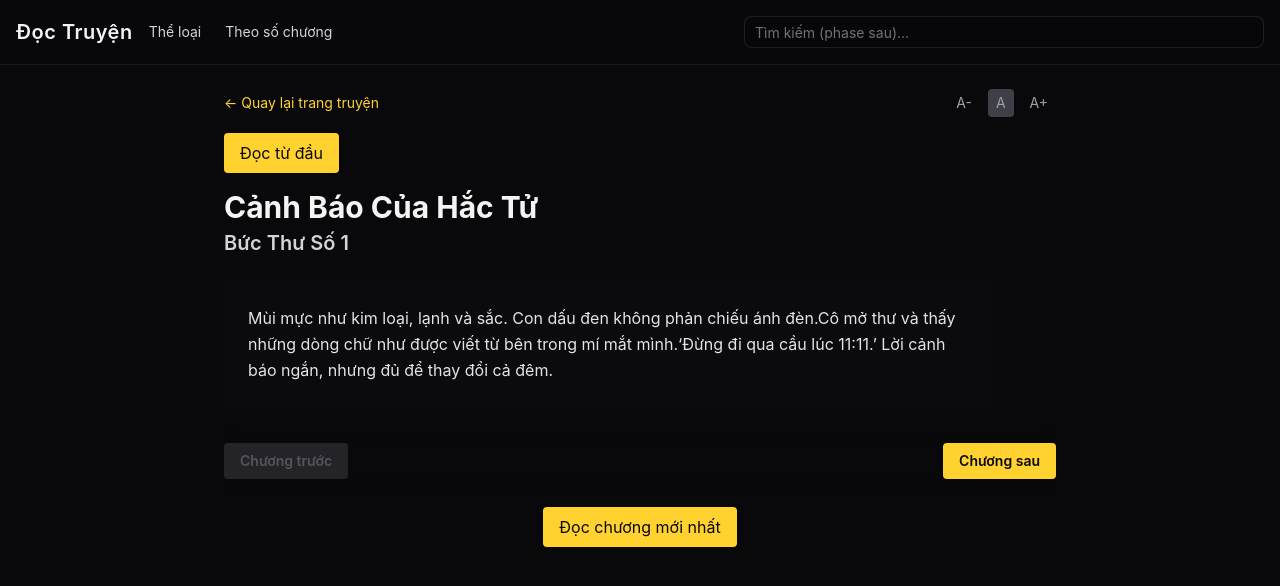
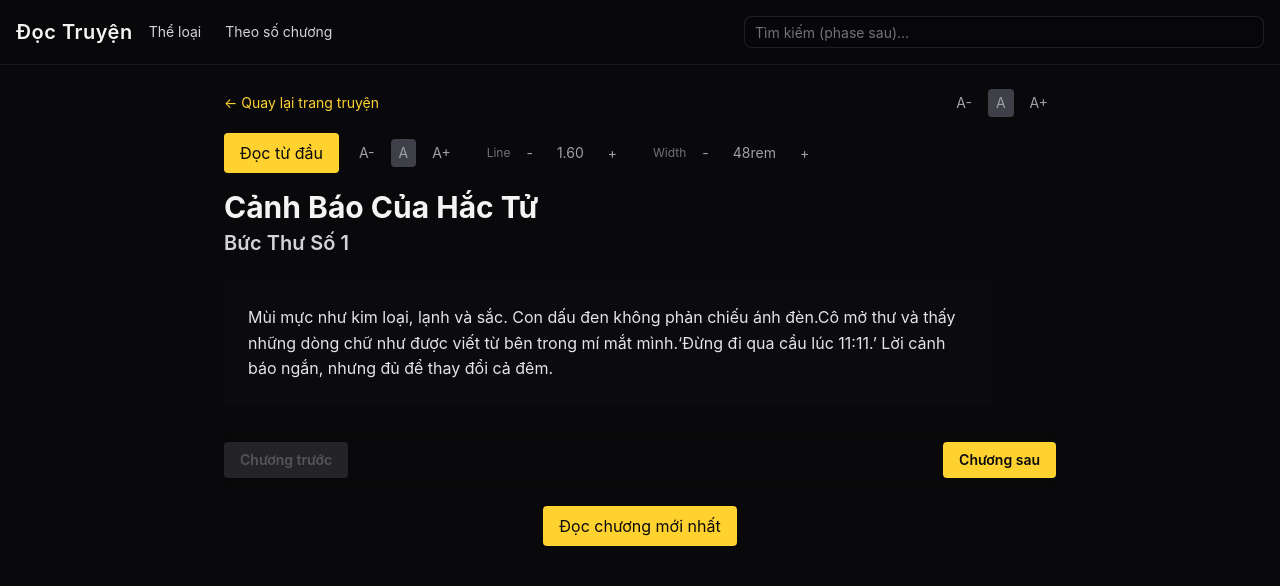
Before and after one commit to longfly84/story-platform, a React (Vite) app: page /doc-truyen/canh-bao-cua-hac-tu/chuong-1 in a window 1280 px wide. Shown: the top 586 px of the page. Built offline with nearby package versions, Linux system fonts and the light colour scheme.

Commit message:
Add reader settings UX

```diff
--- a/src/pages/ReaderPage.tsx
+++ b/src/pages/ReaderPage.tsx
@@ -11,7 +11,56 @@ export default function ReaderPage() {
   const navigate = useNavigate()
   const story = slug ? getStoryBySlug(slug) : undefined
 
-  const [fontSize, setFontSize] = useState("medium") // small, medium, large
+  type ReaderSettings = {
+    fontSize: "small" | "medium" | "large"
+    lineHeight: number
+    contentWidth: string
+  }
+
+  const DEFAULT_SETTINGS: ReaderSettings = {
+    fontSize: "medium",
+    lineHeight: 1.6,
+    contentWidth: "48rem",
+  }
+
+  const [fontSize, setFontSize] = useState<ReaderSettings["fontSize"]>(() => {
+    try {
+      const raw = localStorage.getItem("readerSettings")
+      if (!raw) return DEFAULT_SETTINGS.fontSize
+      const s = JSON.parse(raw) as ReaderSettings
+      return s.fontSize ?? DEFAULT_SETTINGS.fontSize
+    } catch {
+      return DEFAULT_SETTINGS.fontSize
+    }
+  }) // small, medium, large
+  const [lineHeight, setLineHeight] = useState<number>(() => {
+    try {
+      const raw = localStorage.getItem("readerSettings")
+      if (!raw) return DEFAULT_SETTINGS.lineHeight
+      const s = JSON.parse(raw) as ReaderSettings
+      return s.lineHeight ?? DEFAULT_SETTINGS.lineHeight
+    } catch {
+      return DEFAULT_SETTINGS.lineHeight
+    }
+  })
+  const [contentWidth, setContentWidth] = useState<string>(() => {
+    try {
+      const raw = localStorage.getItem("readerSettings")
+      if (!raw) return DEFAULT_SETTINGS.contentWidth
+      const s = JSON.parse(raw) as ReaderSettings
+      return s.contentWidth ?? DEFAULT_SETTINGS.contentWidth
+    } catch {
+      return DEFAULT_SETTINGS.contentWidth
+    }
+  })
+
+  // persist settings
+  useEffect(() => {
+    const s: ReaderSettings = { fontSize, lineHeight, contentWidth }
+    try {
+      localStorage.setItem("readerSettings", JSON.stringify(s))
+    } catch {}
+  }, [fontSize, lineHeight, contentWidth])
 
   if (!story) {
     return (
@@ -140,21 +189,67 @@ export default function ReaderPage() {
               </button>
             </div>
           </div>
-          <div className="mb-4">
+          <div className="mb-4 flex flex-wrap items-center gap-3">
             <button
               onClick={() => navigate(`/doc-truyen/${slug}/${story.chapters[0]?.slug ?? "chuong-1"}`)}
               className="rounded bg-amber-300 px-4 py-2 text-zinc-950 hover:bg-amber-200"
             >
               Đọc từ đầu
             </button>
+
+            {/* Font size controls (existing) */}
+            <div className="flex items-center gap-2 text-sm text-zinc-400">
+              <button
+                onClick={() => setFontSize("small")}
+                className={`rounded px-2 py-1 hover:bg-zinc-700 ${fontSize === "small" ? "bg-zinc-700" : ""}`}
+                aria-label="Cỡ chữ nhỏ"
+              >
+                A-
+              </button>
+              <button
+                onClick={() => setFontSize("medium")}
+                className={`rounded px-2 py-1 hover:bg-zinc-700 ${fontSize === "medium" ? "bg-zinc-700" : ""}`}
+                aria-label="Cỡ chữ vừa"
+              >
+                A
+              </button>
+              <button
+                onClick={() => setFontSize("large")}
+                className={`rounded px-2 py-1 hover:bg-zinc-700 ${fontSize === "large" ? "bg-zinc-700" : ""}`}
+                aria-label="Cỡ chữ lớn"
+              >
+                A+
+              </button>
+            </div>
+
+            {/* Line height and width controls (minimal UI) */}
+            <div className="ml-4 flex items-center gap-2 text-sm text-zinc-400">
+              <label className="text-xs text-zinc-500">Line</label>
+              <button onClick={() => setLineHeight((v) => Math.max(1, +(v - 0.1).toFixed(2)))} className="rounded px-2 py-1 hover:bg-zinc-700">-</button>
+              <div className="px-2">{lineHeight.toFixed(2)}</div>
+              <button onClick={() => setLineHeight((v) => +(v + 0.1).toFixed(2))} className="rounded px-2 py-1 hover:bg-zinc-700">+</button>
+            </div>
+
+            <div className="ml-4 flex items-center gap-2 text-sm text-zinc-400">
+              <label className="text-xs text-zinc-500">Width</label>
+              <button onClick={() => setContentWidth((w) => {
+                const val = parseFloat(w)
+                return `${Math.max(32, val - 4)}rem`
+              })} className="rounded px-2 py-1 hover:bg-zinc-700">-</button>
+              <div className="px-2">{contentWidth}</div>
+              <button onClick={() => setContentWidth((w) => {
+                const val = parseFloat(w)
+                return `${Math.min(120, val + 4)}rem`
+              })} className="rounded px-2 py-1 hover:bg-zinc-700">+</button>
+            </div>
           </div>
 
           <h1 className="text-3xl font-bold text-zinc-100">{story.title}</h1>
           <h2 className="mt-1 text-xl font-semibold text-zinc-300">{currentChapter.title}</h2>
 
           <article
-            className={`mt-6 max-w-3xl space-y-6 rounded bg-zinc-900/20 p-6 text-zinc-200 ${fontSizeClasses[fontSize]}`}
-            style={{ whiteSpace: "pre-wrap" }}
+            className={`mt-6 space-y-6 rounded bg-zinc-900/20 p-6 text-zinc-200 ${fontSizeClasses[fontSize]}`}
+            style={{ whiteSpace: "pre-wrap", lineHeight: lineHeight, maxWidth: contentWidth }}
           >
             {currentChapter.content}
           </article>
```
